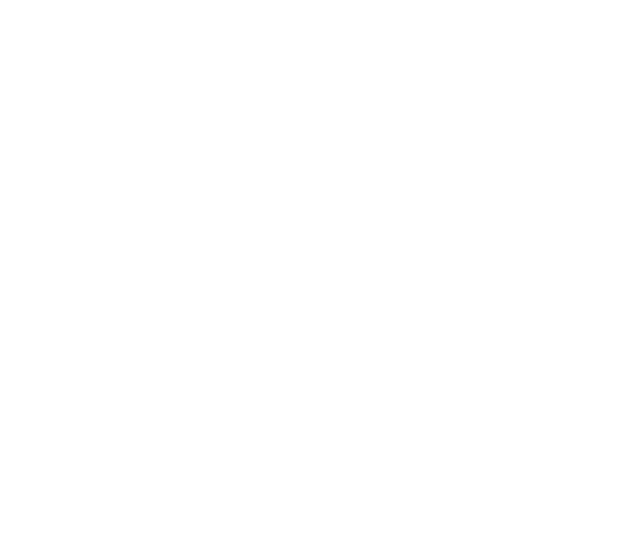
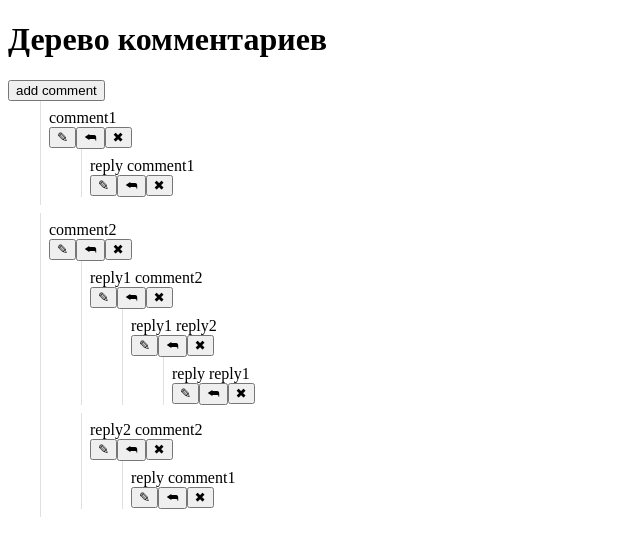
Before and after one commit to S-404/tree-chat, a React (Create React App) app: page / in a window 1280 px wide. Shown: the top 548 px of the page, without its empty margins (0-640 px from the left). Built offline with nearby package versions, Linux system fonts and the light colour scheme.

Commit message:
add Comments.jsx

```diff
--- /dev/null
+++ b/src/App.css
@@ -0,0 +1,12 @@
+.comments{
+    display: flex;
+    flex-direction: column;
+
+}
+
+.comments .comments__comment{
+    margin: 0  0 .5em  2em;
+
+    padding: .5em 0 0 .5em;
+    border-left: .1em solid #e0e0e0;
+}
--- a/src/App.js
+++ b/src/App.js
@@ -1,9 +1,14 @@
 import React from "react";
+import './App.css'
+import Comments from "./components/Comments";
+
 function App() {
-  return (
-    <div className="App">
-    </div>
-  );
+    return (
+        <div className="App">
+            <h1>Дерево комментариев</h1>
+            <Comments/>
+        </div>
+    );
 }
 
 export default App;
--- /dev/null
+++ b/src/components/Comment.jsx
@@ -0,0 +1,31 @@
+import React from 'react';
+
+const Comment = ({comment, deleteComment, replyComment, editComment}) => {
+
+
+    return (
+
+        <div className={'comments__comment'}>
+            <span>{comment.comment}</span>
+            <div className={'comment__buttons'}>
+                <button onClick={() => editComment(comment)}>✎</button>
+                <button onClick={() => replyComment(comment)}>⮪</button>
+                <button onClick={() => deleteComment(comment)}>✖</button>
+            </div>
+            <div className={'comment__replies'}>
+                {comment.replies.map(reply => (
+                    <Comment
+                        key={reply.id}
+                        comment={reply}
+                        deleteComment={deleteComment}
+                        replyComment={replyComment}
+                        editComment={editComment}
+                    />
+                ))}
+            </div>
+        </div>
+
+    );
+};
+
+export default Comment;
--- /dev/null
+++ b/src/components/Comments.jsx
@@ -0,0 +1,71 @@
+import React, {useState} from 'react';
+import Comment from "./Comment";
+import NewCommentInput from "./NewCommentInput";
+
+const Comments = () => {
+
+
+
+    const [comments, setComments] = useState([
+        {
+            id: 0, depth: 0, comment: 'comment1',
+            replies: [{
+                id: 1, depth: 1, comment: 'reply comment1',
+                replies: []
+            }]
+        },
+        {
+            id: 1, depth: 0, comment: 'comment2',
+            replies: [{
+                id: 3, depth: 1, comment: 'reply1 comment2',
+                replies: [{
+                    id: 4, depth: 2, comment: 'reply1 reply2',
+                    replies: [{
+                        id: 5, depth: 3, comment: 'reply reply1',
+                        replies: []
+                    }]
+                }]
+            },
+                {
+                    id: 0, comment: 'reply2 comment2',
+                    replies: [{
+                        id: 1, comment: 'reply comment1',
+                        replies: []
+                    }]
+                },
+            ]
+        },
+    ])
+
+
+    const deleteComment = (comment) => {
+        console.log('delete',comment)
+    }
+    const replyComment = (comment) =>{
+        console.log('reply',comment)
+    }
+    const editComment = (comment) =>{
+        console.log('edit',comment)
+    }
+
+
+    return (
+        <>
+            <NewCommentInput comments={comments} setComments={setComments}/>
+            <div className={'comments'}>
+                {comments.map((comment) => (
+                    <Comment
+                        key={comment.id}
+                        comment={comment}
+                        deleteComment={deleteComment}
+                        replyComment={replyComment}
+                        editComment={editComment}
+                    />
+                ))}
+            </div>
+        </>
+
+    );
+};
+
+export default Comments;
--- /dev/null
+++ b/src/components/NewCommentInput.jsx
@@ -0,0 +1,50 @@
+import React, {useState} from 'react';
+
+const NewCommentInput = ({comments, setComments}) => {
+
+    const [newCommentInputVisible, setNewCommentInputVisible] = useState(false)
+    const [newComment, setNewComment] = useState('')
+    const newCommentInputHandler = (e) => {
+        setNewComment(e.target.value)
+    }
+
+
+    const newCommentObj = (id, comment, parentID = 0, replies = []) => {
+        return {id, parentID, replies, comment}
+    }
+
+    const addNewComment = () => {
+        if (newComment) {
+            const commentObj = newCommentObj(comments.length, newComment)
+            setComments([...comments, commentObj])
+            setNewComment('')
+            setNewCommentInputVisible(false)
+        }
+    }
+
+    return (
+        <>
+            {newCommentInputVisible ?
+                <div>
+                    <input
+                        placeholder={'your comment'}
+                        type={'text'}
+                        value={newComment}
+                        onChange={newCommentInputHandler}/>
+                    <button onClick={addNewComment}
+                    >confirm
+                    </button>
+                    <button onClick={() => setNewCommentInputVisible(false)}
+                    >cancel
+                    </button>
+                </div>
+                :
+                <button onClick={() => setNewCommentInputVisible(true)}
+                >add comment
+                </button>
+            }
+        </>
+    );
+};
+
+export default NewCommentInput;
```
